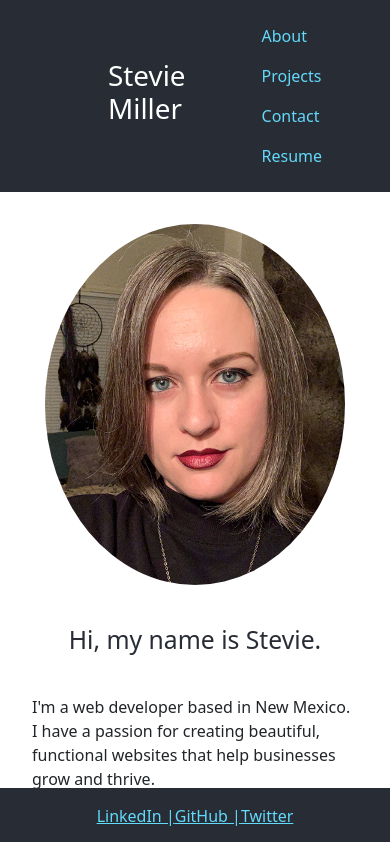
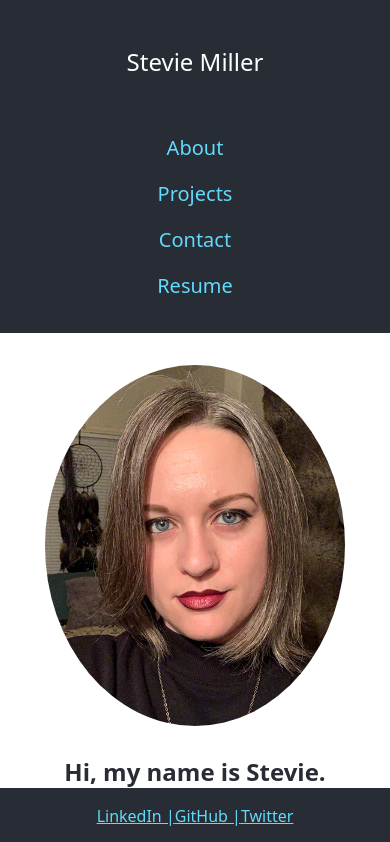
Before and after one commit to StevieMiller/portfolio-remix, a React (Create React App) app: page / in a window 390 px wide. Shown: the top 842 px of the page. Built offline with nearby package versions, Linux system fonts and the light colour scheme.

Commit message:
added responsiveness

```diff
--- a/src/App.css
+++ b/src/App.css
@@ -32,7 +32,11 @@ a:active {
   align-items: center;
   justify-content: space-between;
   color: white;
-  padding: 1rem 3rem;
+  padding: 1rem;
+}
+
+.nav {
+  font-size: 1.25rem;
 }
 
 .page-container {
@@ -41,7 +45,7 @@ a:active {
   align-items: center;
   justify-content: center;
   padding: 2rem;
-  margin-bottom: 5rem;
+  margin: 2rem 0 5rem 0;
 }
 
 .footer {
@@ -50,7 +54,7 @@ a:active {
   align-items: center;
   justify-content: center;
   color: white;
-  padding: 1rem 3rem;
+  padding: 1rem;
 }
 
 .headshot {
@@ -60,5 +64,30 @@ a:active {
 }
 
 .greeting {
-  margin: 40px 0 40px 0;
+  font-size: 1.5rem;
+  font-weight: 600;
+  color: #282c34;
+  margin: 2rem 0 2rem 0;
 }
+
+@media screen and (max-width: 1024px) {
+  .page-container {
+    padding: 1rem;
+    margin: 5rem;
+  }
+}
+
+@media screen and (max-width: 600px) {
+  .page-container {
+    margin: 1rem 1rem 5rem 1rem;
+  }
+  .header {
+    flex-direction: column;
+    align-items: center;
+    justify-content: center;
+    font-size: 1.5rem;
+  }
+  .nav {
+    flex-direction: column;
+  }
+}
--- a/src/components/Header.js
+++ b/src/components/Header.js
@@ -3,11 +3,9 @@ import React from 'react'
 export default function Header() {
   return (
     <header>
-      <div className="container">
-        <h1>
+        <h1 className='header'>
           Stevie Miller
         </h1>
-      </div>
     </header>
   )
 };
--- a/src/components/Navbar.js
+++ b/src/components/Navbar.js
@@ -7,7 +7,7 @@ export default function Navbar({ currentPage, handlePageChange }) {
     <div className='header'>
       <Header />
     </div>
-    <ul className="nav">
+    <ul className="nav navbar">
       <li className="nav-item">
         <a
           href="#about"
```
Also changed, not shown: src/components/pages/About.js (indentation only).
